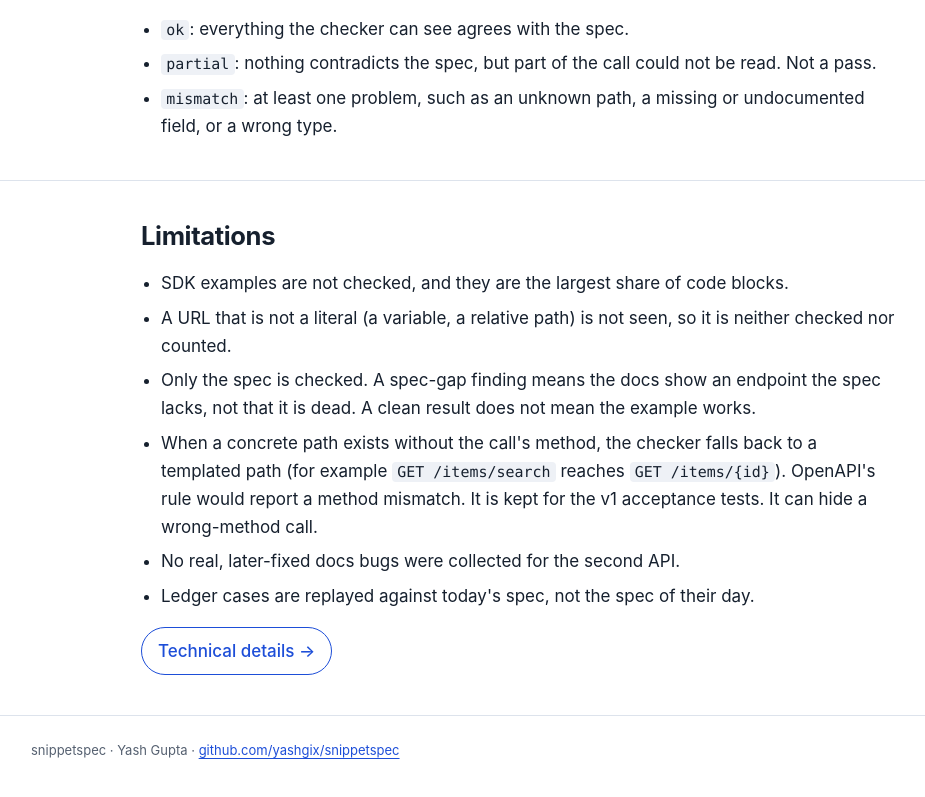
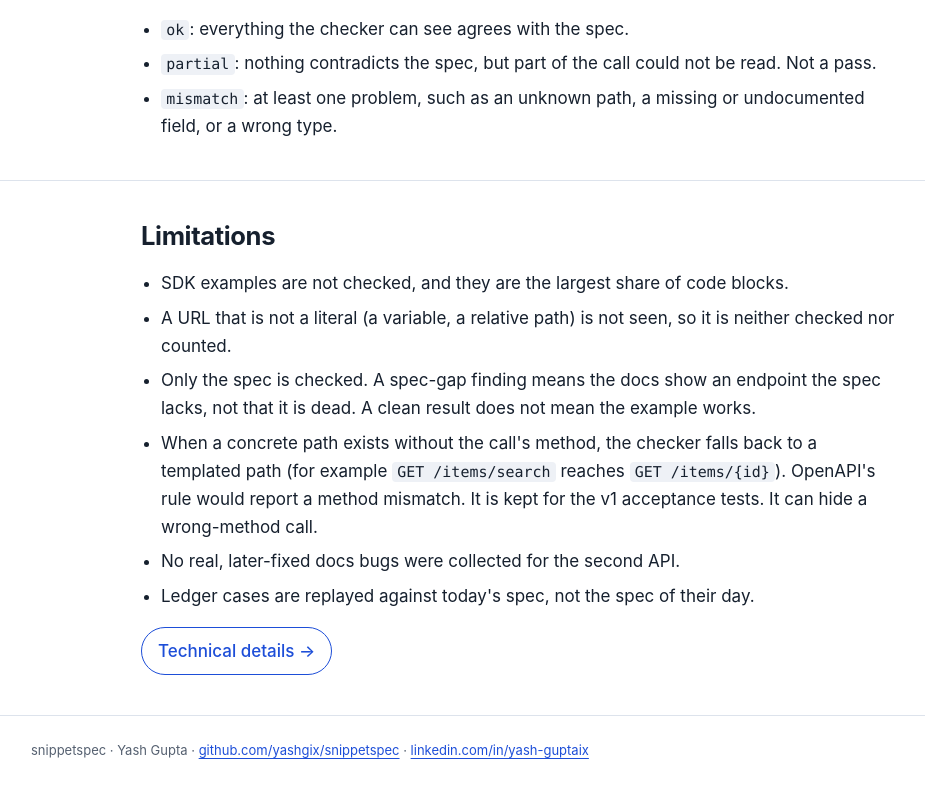
Before and after one commit to yashgix/snippetspec, a plain HTML site: page docs/index.html in a window 1280 px wide. Shown: the part 2313-3110 px from the top of the page, without its empty margins (119-1044 px from the left). Drawn offline with Linux system fonts and the light colour scheme.

Commit message:
Page: add LinkedIn to the footer

```diff
--- a/docs/index.html
+++ b/docs/index.html
@@ -225,7 +225,7 @@ make test experiment holdout     # Python 3.14, no packages</pre>
 </div></section>
 </main>
 
-<footer class="wrap"><div class="wide small muted">snippetspec · Yash Gupta · <a href="https://github.com/yashgix/snippetspec">github.com/yashgix/snippetspec</a></div></footer>
+<footer class="wrap"><div class="wide small muted">snippetspec · Yash Gupta · <a href="https://github.com/yashgix/snippetspec">github.com/yashgix/snippetspec</a> · <a href="https://www.linkedin.com/in/yash-guptaix/">linkedin.com/in/yash-guptaix</a></div></footer>
 
 <script>
 const views = ["overview", "details"];
```
Also changed, not shown: tools/page_template.html (+1 -1 lines).
